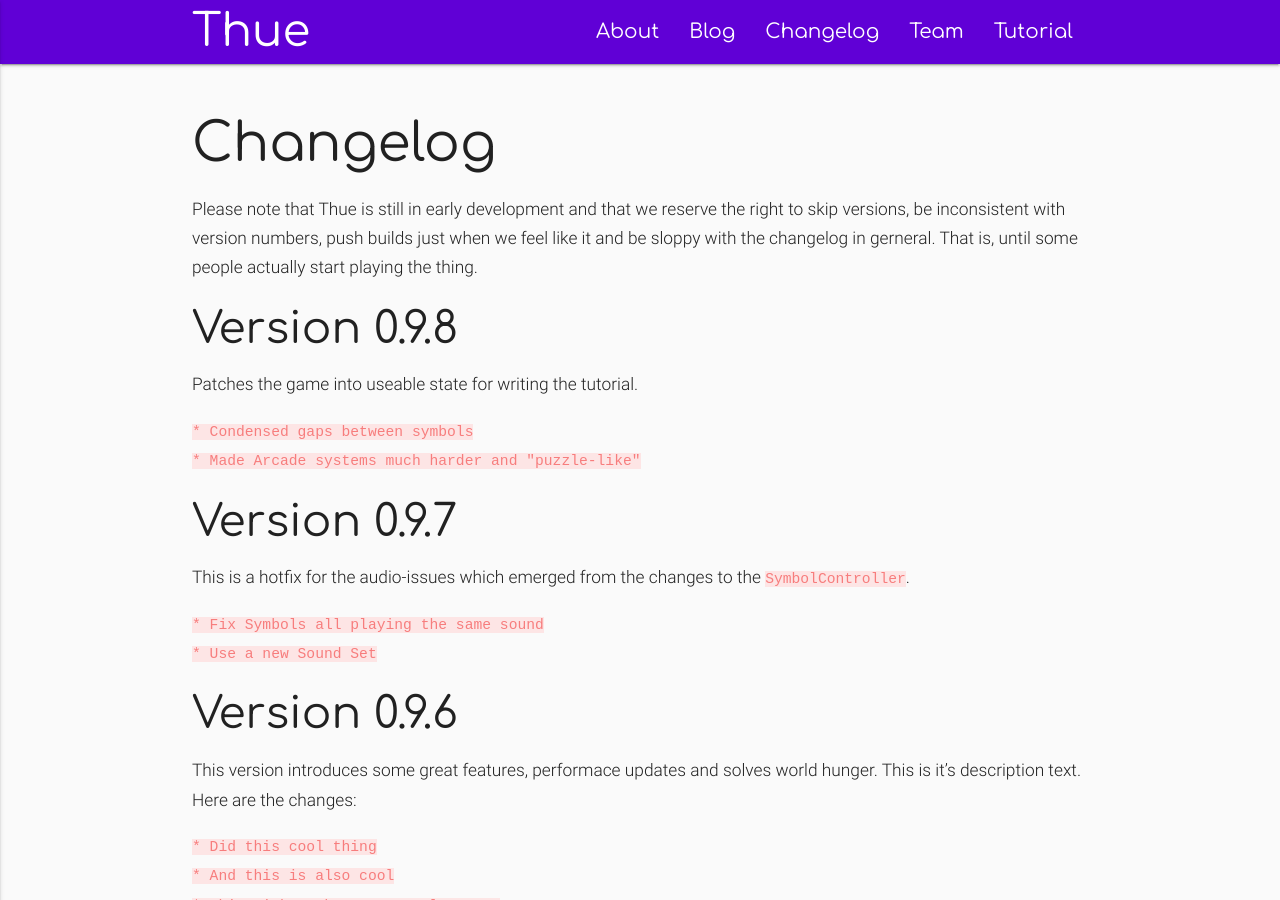
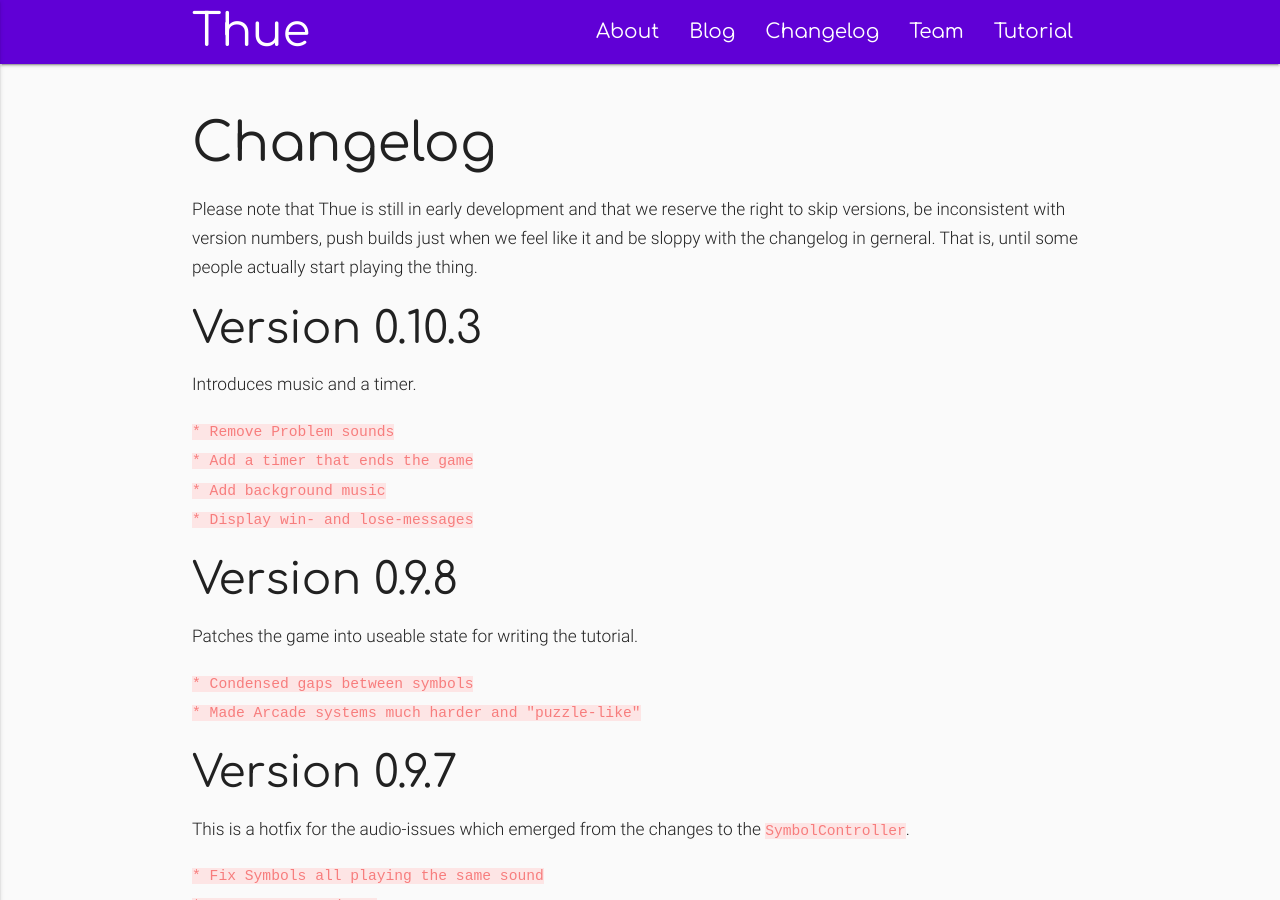
Before and after one commit to turbopope/thue.systems, a Jekyll site: the page built from pages/changelog.md, in a window 1280 px wide and 900 px high. Built offline with Jekyll 4.4.1, drawn with Linux system fonts in a browser that asks for light colours; nearby versions of some CDN libraries.

Commit message:
Link to 0.10.3

````diff
--- a/_config.yml
+++ b/_config.yml
@@ -35,10 +35,10 @@ kramdown:
   auto_ids: true
 
 latest_version:
-  code: 0.9.8
-  anchor: version-098 # This is generated by kramdown from the headers in the changelog source file
-  date: 2016-11-06
-  dropbox_link: "https://www.dropbox.com/s/oyjnx2qlrsizyhm/thue_0-9-8.apk?dl=1" # Make sure the `dl=1` query param is there
+  code: 0.10.3
+  anchor: version-0103 # This is generated by kramdown from the headers in the changelog source file
+  date: 2017-01-27
+  dropbox_link: "https://www.dropbox.com/s/8wiwgkvhw1wqued/thue_0-10-3.apk?dl=1" # Make sure the `dl=1` query param is there
 bugtracker: https://gitlab.uni-koblenz.de/mbrack/thue/issues
 website_repo: https://github.com/turbopope/thue.systems
 app_repo: https://gitlab.uni-koblenz.de/mbrack/thue/
--- a/pages/changelog.md
+++ b/pages/changelog.md
@@ -8,6 +8,18 @@ layout: default
 ## Changelog
 
 Please note that Thue is still in early development and that we reserve the right to skip versions, be inconsistent with version numbers, push builds just when we feel like it and be sloppy with the changelog in gerneral. That is, until some people actually start playing the thing.
+
+
+### Version 0.10.3
+
+Introduces music and a timer.
+
+```
+* Remove Problem sounds
+* Add a timer that ends the game
+* Add background music
+* Display win- and lose-messages
+```
 
 
 ### Version 0.9.8
````
